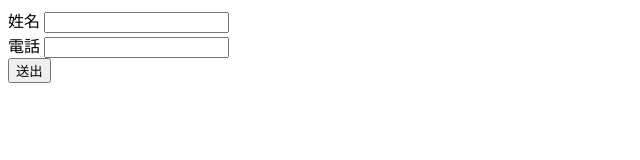
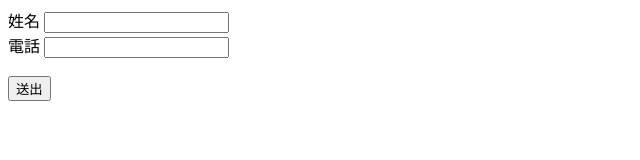
Before and after one commit to askapeggy/testweb, a plain HTML site: page 2024_10_21/2024_10_21_1.html in a window 1280 px wide. Shown: the whole page, without its empty margins (0-640 px from the left). Drawn offline with Linux system fonts and the light colour scheme.

Commit message:
多補上<br>

```diff
--- a/2024_10_21/2024_10_21_1.html
+++ b/2024_10_21/2024_10_21_1.html
@@ -20,7 +20,7 @@
         <!-- label -->
         <label for="myName">電話</label>
         <!-- input text -->
-        <input type="text" neme="myName" id=""><br>
+        <input type="text" neme="myName" id=""><br><br>
 
         <!-- 送出 -->
         <!-- submit -->
```
